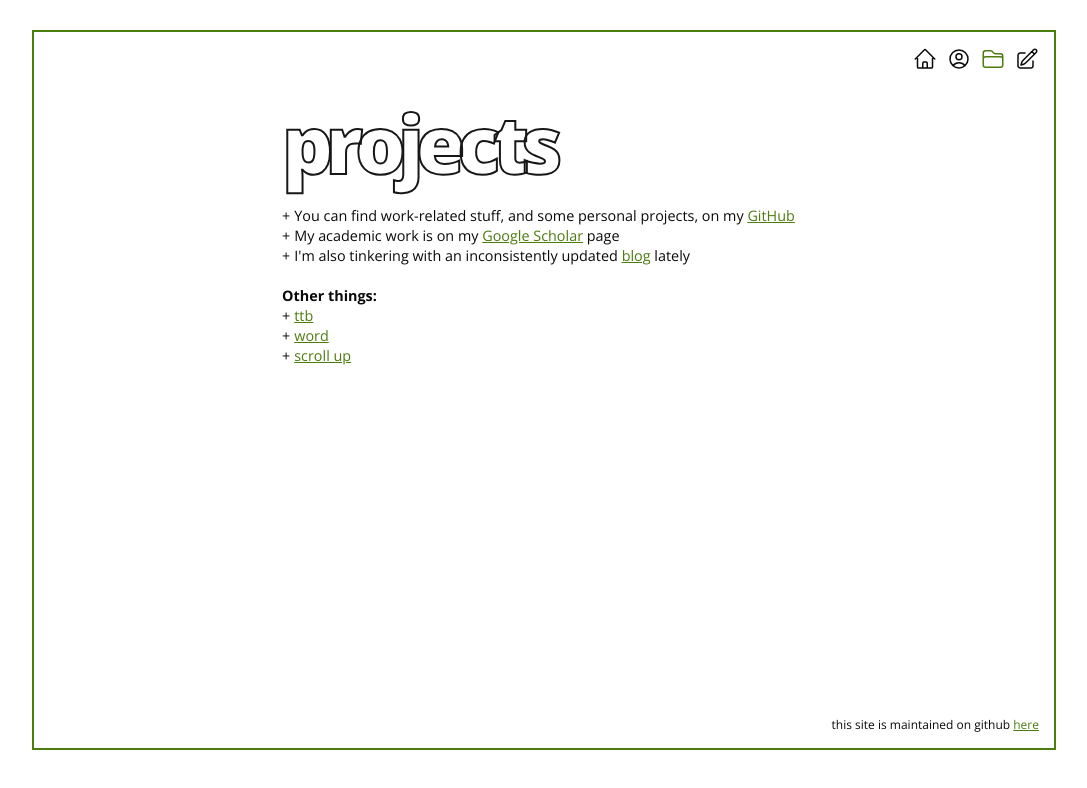
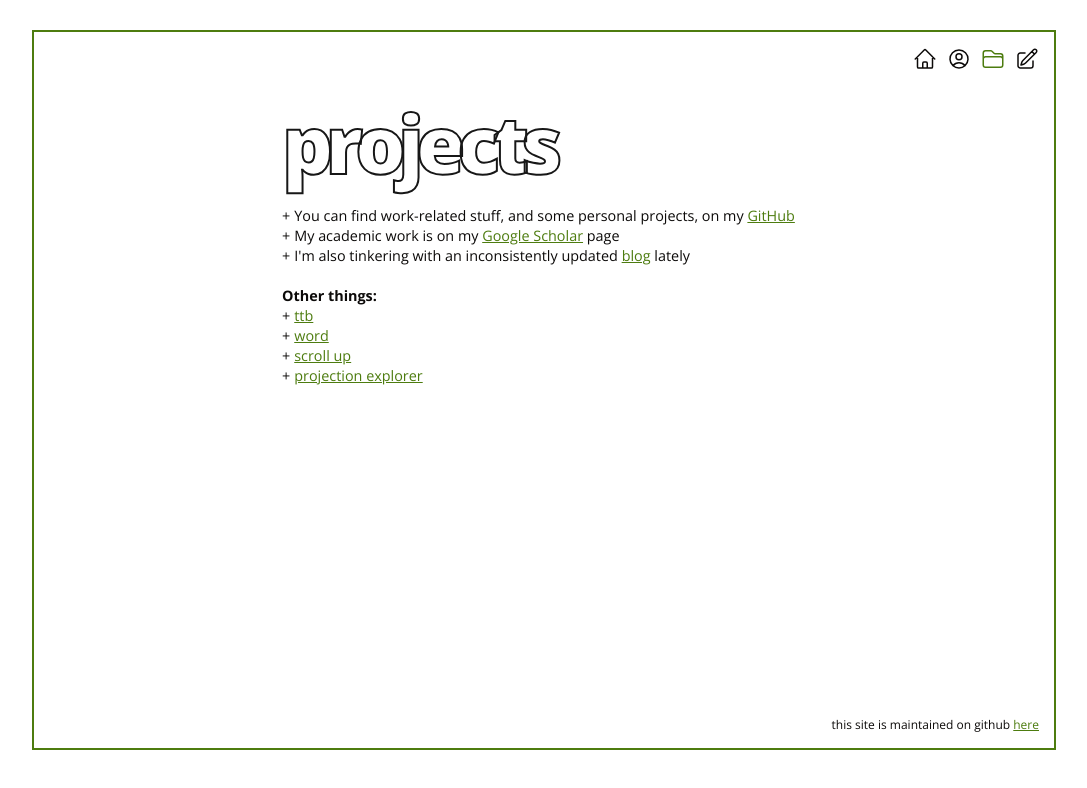
Before and after one commit to bairdlangenbrunner/bairdlangenbrunner, a React (Vite) app: page /projects in a window 1280 px wide. Shown: the top 788 px of the page, without its empty margins (96-1183 px from the left). Built offline with nearby package versions, Linux system fonts and the light colour scheme.

Commit message:
added proj explorer

```diff
--- a/src/pages/Projects.jsx
+++ b/src/pages/Projects.jsx
@@ -67,6 +67,11 @@ function Projects() {
               scroll up
             </Link>
           </li>
+          <li>
+            <Link to="https://projection-explorer.bairdlangenbrunner.com/" target="_blank">
+              projection explorer
+            </Link>
+          </li>
         </ul>
       </section>
     </>
```
Also changed, not shown: 8 other files (tests, documents, lock files or other folders).
